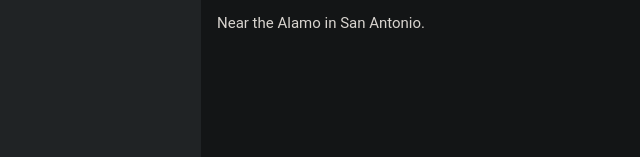
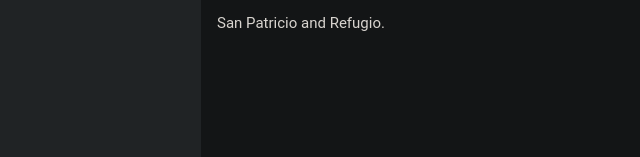
Before and after one commit to sirius-hollowspell/projectTexasImmigrantGroups, a plain HTML site: page irish/index.html in a window 1280 px wide. Shown: the part 643-800 px from the top of the page, 49-689 px from the left. Drawn offline with nearby package versions, Linux system fonts and the light colour scheme; a web font is replaced by a local one.

Commit message:
Update Irish settlement info

```diff
--- a/irish/index.html
+++ b/irish/index.html
@@ -73,7 +73,7 @@ html,body,h1,h2,h3,h4,h5,h6 {font-family: "Roboto", sans-serif;}
   <div class="w3-row w3-padding-64">
     <div class="w3-container">
       <h1 class="w3-text-teal">Where They Settled</h1>
-      <p>Near the Alamo in San Antonio.</p>
+      <p>San Patricio and Refugio.</p>
     </div>
   </div>
   <div class="w3-row w3-padding-64">
```
